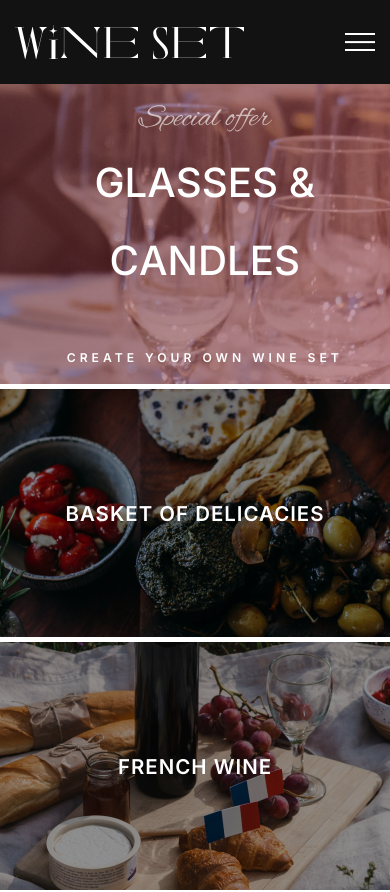
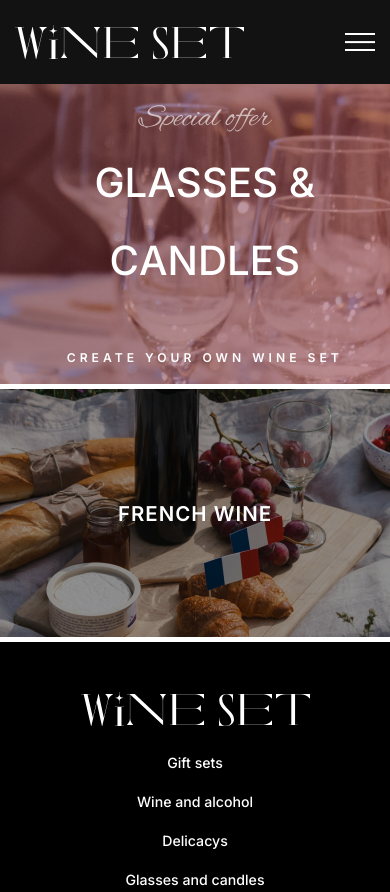
Before and after one commit to BODMAT/wineset, a React (Vite) app: page / in a window 390 px wide. Shown: the top 892 px of the page. Built offline with nearby package versions, Linux system fonts and the light colour scheme.

Commit message:
added swiper and bugs removed

```diff
--- a/package.json
+++ b/package.json
@@ -13,7 +13,8 @@
     "react": "^18.3.1",
     "react-dom": "^18.3.1",
     "react-router-dom": "^7.1.1",
-    "sass": "^1.83.0"
+    "sass": "^1.83.0",
+    "swiper": "^11.1.15"
   },
   "devDependencies": {
     "@eslint/js": "^9.17.0",
--- a/src/components/Links/Link.ts
+++ b/src/components/Links/Link.ts
@@ -1,11 +1,12 @@
 export interface ILink {
+    index: number;
     label: string;
     imgSrc: string;
     link: string;
 }
 
 export const links: ILink[] = [
-    { label: "BASKET OF DELICACIES", imgSrc: "./public/Links/delicacies.jpg", link: "/delicacies" },
-    { label: "FRENCH WINE", imgSrc: "./public/Links/wine.jpg", link: "/wine" },
-    { label: "TENUTA ARGENTIERA", imgSrc: "./public/Links/tenuta.jpg", link: "/articles" },
+    { index: 1, label: "BASKET OF DELICACIES", imgSrc: "./public/Links/delicacies.jpg", link: "/delicacies" },
+    { index: 2, label: "FRENCH WINE", imgSrc: "./public/Links/wine.jpg", link: "/wine" },
+    { index: 3, label: "TENUTA ARGENTIERA", imgSrc: "./public/Links/tenuta.jpg", link: "/articles" },
 ]
--- a/src/components/Links/Links.module.scss
+++ b/src/components/Links/Links.module.scss
@@ -5,30 +5,17 @@
     &__ul {
         display: flex;
         justify-content: center;
-            gap: 5px;
         align-items: center;
-            @media (max-width: 991.98px) {
-                flex-wrap: wrap;
-            }
     }
 
     &__li {
         position: relative;
-            flex: 0 1 33.3333%;
-            @media (max-width: 991.98px) {
-                flex: 0 1 calc(50% - 2.5px);
-                &:last-of-type {
-                    flex: 1 1 100%;
-                }
-            }
-            @media (max-width: 479.98px) {
-                flex: 1 1 100%;
-            }
     }
 
     &__img {
         height: 248px;
-            & img{
+
+        img {
             object-fit: cover;
             width: 100%;
             height: 100%;
@@ -36,7 +23,7 @@
     }
 
     &__label {
-            transition: all 0.3s cubic-bezier(0.075, 0.82, 0.165, 1) 0s;
+        transition: all 0.3s cubic-bezier(0.075, 0.82, 0.165, 1);
         background-color: #0000006e;
 
         position: absolute;
@@ -53,17 +40,17 @@
 
         text-transform: uppercase;
         color: #fff;
-            font-family: "Inter",sans-serif;
+        font-family: "Inter", sans-serif;
         font-weight: 600;
         line-height: normal;
         letter-spacing: 1px;
-            @include mixins.adaptiv-font (26, 20);
+        @include mixins.adaptiv-font(26, 20);
 
-            &:hover{
+        &:hover {
             background-color: #000000a5;
         }
         &:active {
-                @include mixins.adaptiv-font (32, 22);
+            @include mixins.adaptiv-font(32, 22);
         }
     }
 }
--- a/src/components/Links/Links.tsx
+++ b/src/components/Links/Links.tsx
@@ -1,20 +1,46 @@
 import styles from "./Links.module.scss";
 import { ILink, links } from "./Link";
 import { Link } from "react-router-dom";
+
+import { Swiper, SwiperSlide } from "swiper/react";
+import { Autoplay } from "swiper/modules";
+// @ts-ignore
+import 'swiper/css';
+
 export function Links() {
+    const swiperSettings = {
+        autoplay: {
+            delay: 2500,
+            disableOnInteraction: false,
+        },
+        spaceBetween: 5,
+        breakpoints: {
+            320: {
+                slidesPerView: 1,
+            },
+            768: {
+                slidesPerView: 2,
+            },
+            1024: {
+                slidesPerView: 3,
+            },
+        },
+    };
+
     return (
         <section className={styles.links}>
-            <ul className={styles.links__ul}>
+            <Swiper {...swiperSettings} modules={[Autoplay]}>
                 {links.map((link: ILink) => (
-                    <li className={styles.links__li} key={link.label}>
+                    <SwiperSlide className={styles.links__item} key={link.index}>
                         <div className={styles.links__img}>
-                            <img src={link.imgSrc} alt="img" />
-
+                            <img src={link.imgSrc} alt={`img for ${link.label}`} />
                         </div>
-                        <Link to={link.link} className={styles.links__label}>{link.label}</Link>
-                    </li>
+                        <Link to={link.link} className={styles.links__label}>
+                            {link.label}
+                        </Link>
+                    </SwiperSlide>
                 ))}
-            </ul>
+            </Swiper>
         </section>
-    )
+    );
 }
```
Also changed, not shown: tsconfig.app.json (+8 -4 lines), 1 other file (tests, documents, lock files or other folders). Lines whose indentation alone changed are shown as unchanged.
